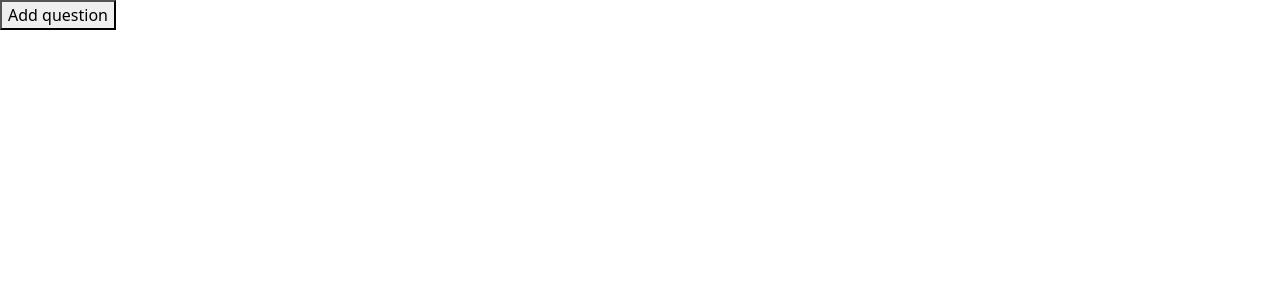
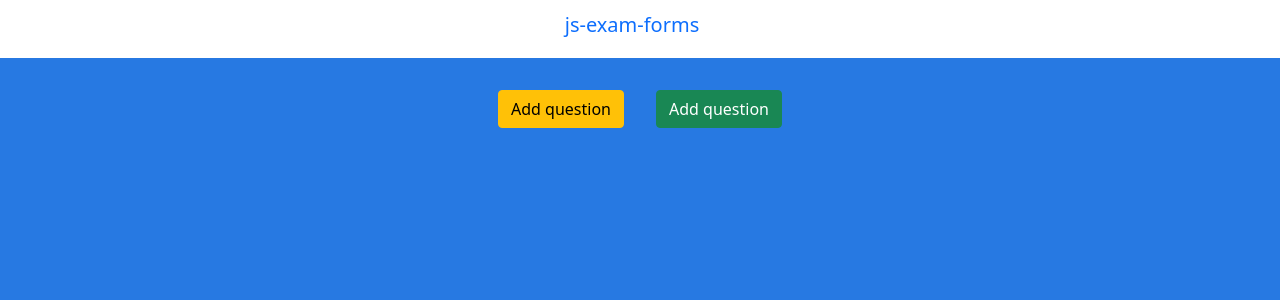
Before and after one commit to Diego-Hidalgo/js-exam-forms, a Next.js app: page /quiz in a window 1280 px wide. Shown: the top 300 px of the page. Built offline with nearby package versions, Linux system fonts and the light colour scheme.

Commit message:
minor changes on questions form

```diff
--- a/pages/quiz.js
+++ b/pages/quiz.js
@@ -2,39 +2,67 @@ import Head from 'next/head'
 import 'bootstrap/dist/css/bootstrap.css'
 import { makePublicRouterInstance } from 'next/router'
 
+let question = "1";
+
 export default function quizForm(){
+  console.log(question)
   let addQuestion = () => {
     console.log("Agregando formulario...")
     var question = document.getElementById("questionSection");
     var div = document.createElement("div");
     div.innerHTML =
       "<div class='d-flex justify-content-center'>"+
-          "<input type='text' placeholder='Ingrese aqui la pregunta'></div>"+
-          "<div id = 'first-row'>"
+      "<div class='d-flex flex-column'>"+
+        "<input type='text' placeholder='Ingrese aqui la pregunta' size = 100>"+
+        "<div class='h-50 d-inline-block'></br></div>"+
+        "<div class='d-flex align-items-center' id = 'first-row'>"+
           "<div id = 'first_question'>"+
-                "<input type='radio' name = 'answer'>"+
-                "<input type='text'>"+
+            "<input type='radio' name = 'answer' id = \'"+question+"-1\'>"+
+            "<input type='text' placeholder='Ingrese respuesta 1' size = 45>"+
           "</div>"+
           "<div id = 'Second_question'>"+
             "<input type='radio' name = 'answer'>"+
-                "<input type='text'>"+
-          "</div></div>"+
+            "<input type='text' placeholder='Ingrese respuesta 2' size = 45>"+
+          "</div>"+
+
+        "</div>"+
+        "<div class='w-50 p-3' id = 'middle-row'></div>"+
+        "<div class='d-flex align-items-center' id = 'second-row'>"+
           "<div id = 'Third_question'>"+
             "<input type='radio' name = 'answer'>"+
-          "<input type='text'>"+
+            "<input type='text' placeholder='Ingrese respuesta 3' size = 45>"+
           "</div>"+
           "<div id = 'Fourth_question'>"+
             "<input type='radio' name = 'answer'>"+
-          "<input type='text'>"+
-          "</div>"
+            "<input type='text' placeholder='Ingrese respuesta 4' size = 45>"+
+          "</div>"+
+        "</div>"+
+        "</div>"+
+      "</div>"+
+      "<div class='w-50 p-3' id = 'paddle_afterQuestions'></div>"
       question.appendChild(div);
-     // document.getElementById("hellobutton").addEventListener("addQuestionBtn", addQuestion);
+      question++;
   }
 
   return (
       <div>
-          <div id = "questionSection"></div>
-          <button type = "button" onMouseDown= {addQuestion} >Add question</button>
+        <section>
+         <nav class="navbar navbar-expand-lg d-flex justify-content-center align-items-center">
+            <a class="navbar-brand" href="/">
+              <h5>js-exam-forms</h5>
+            </a>
+          </nav>
+        </section>
+        <section class="vh-100" style={{backgroundColor: '#2779e2'}}>
+        <div class='w-100 p-3' id = "top-padding">
+          </div>
+          <div id = "questionSection" style={{backgroundColor: '#2779e2'}}></div>
+          <div class='d-flex justify-content-center' id = "addQuestion" style={{backgroundColor: '#2779e2'}}>
+            <button type = "button" onMouseDown= {addQuestion} class="btn btn-warning">Add question</button>
+            <div class='w-15 p-3' id = 'paddle_afterQuestions'></div>
+            <button type = "button" class="btn btn-success">Add question</button>
+          </div>
+        </section>
       </div>
   )
 }
```
Lines whose indentation alone changed are shown as unchanged.
